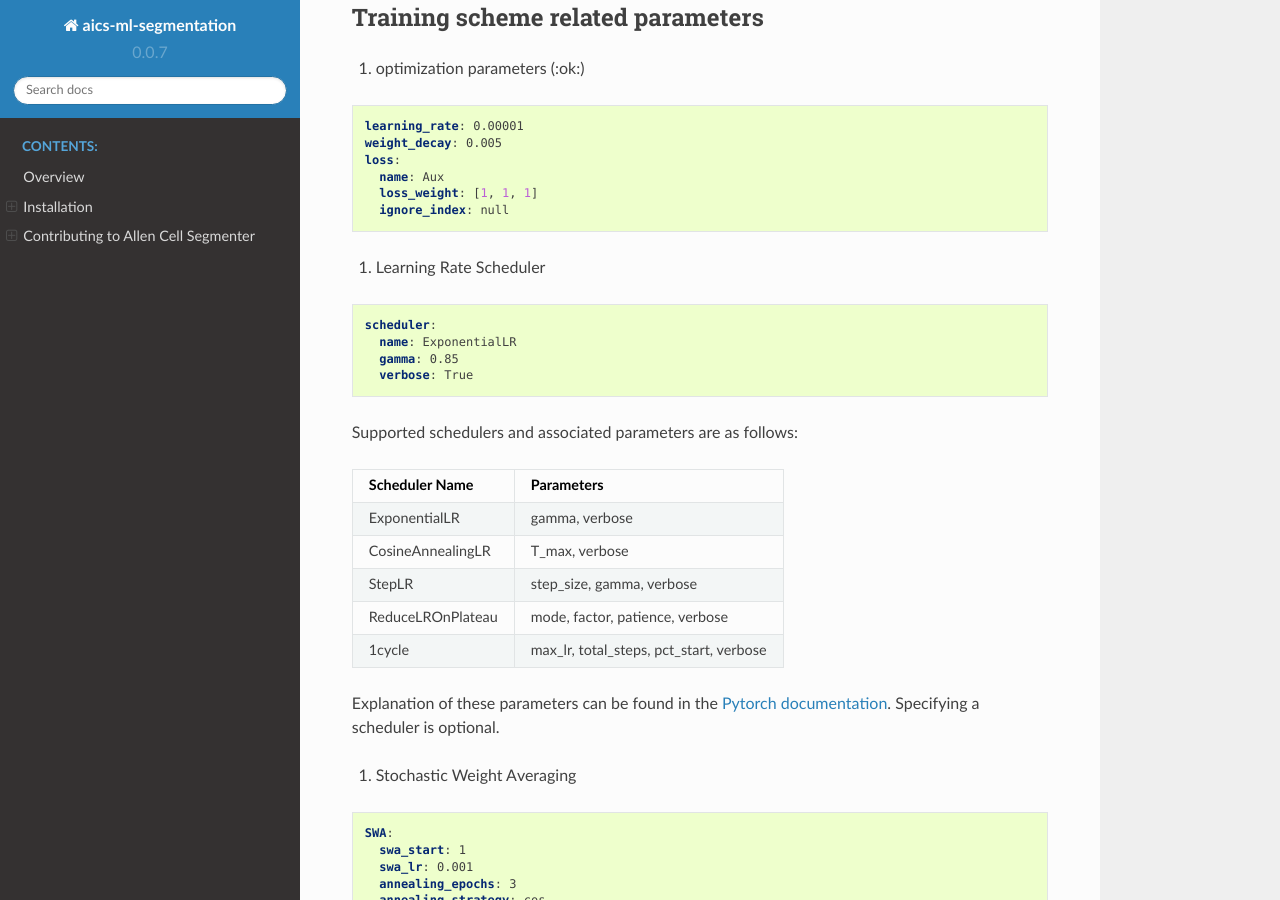
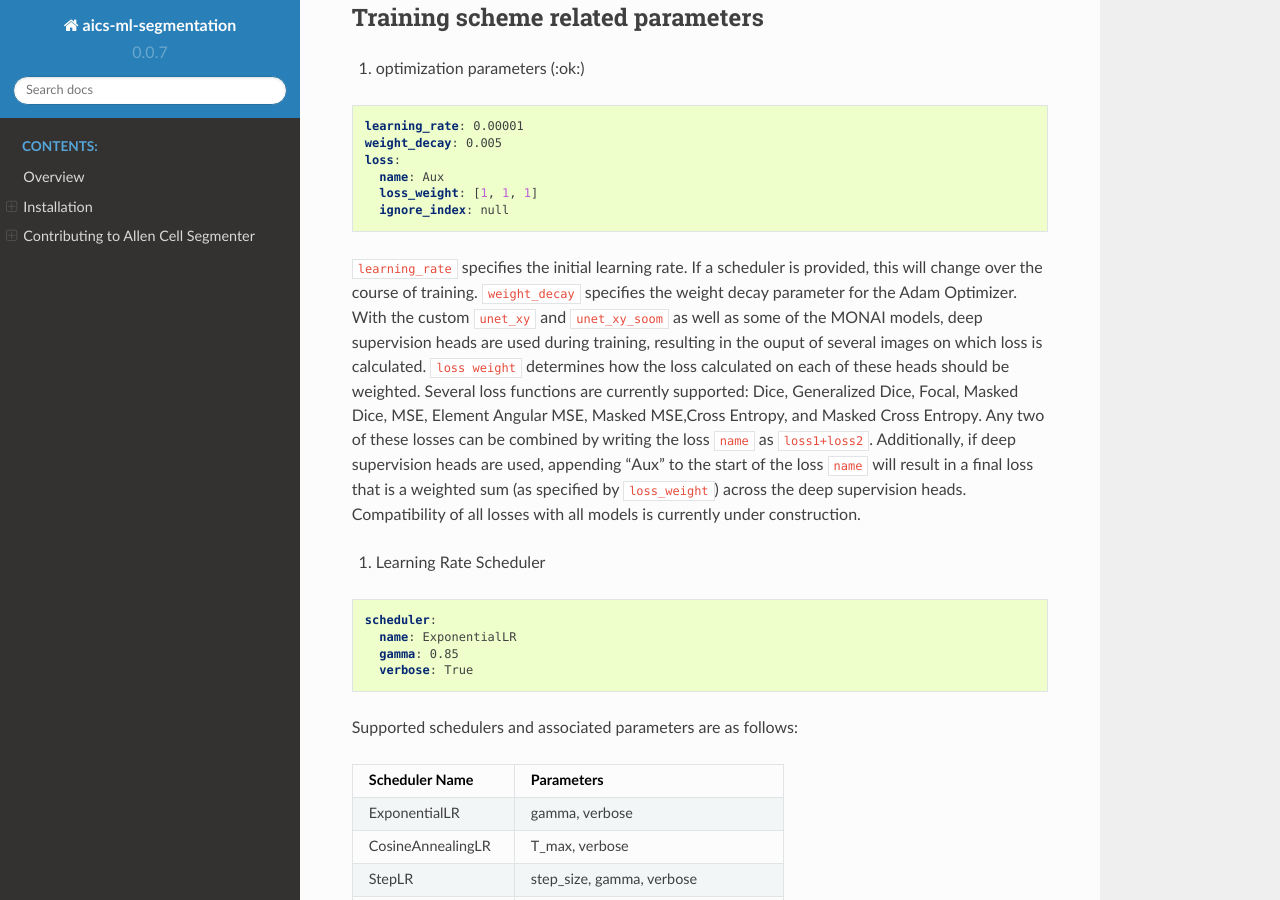
Before and after one commit to AllenCell/aics-ml-segmentation, a Sphinx documentation site: the page built from docs/doc_train_yaml.md, in a window 1280 px wide and 900 px high, scrolled down 3110 px. Built offline with Sphinx 7.4.7 and the Read the Docs theme 2.0.0, drawn with Linux system fonts in a browser that asks for light colours; pages that are not in the unit, such as notebooks, are missing from menus; the version number is read from the project's files by our own code; some of the changed text lies outside the part shown.

Commit message:
Add train config examples, update documentation

````diff
--- a/docs/doc_train_yaml.md
+++ b/docs/doc_train_yaml.md
@@ -12,8 +12,8 @@
 ********************************************************************
 Here is a list of example yaml configuration files:
 - [basic](../configs/train_config.yaml)
-- [unet_xy_zoom_0pad using tensorboard]()
-- [TBA]()
+- [unet_xy_zoom_0pad using tensorboard + learning rate scheduler](../configs/unet_xy_zoom_0pad.yaml)
+- [MONAI model](../configs/monai_train_config.yaml)
 - [TBA]()
 - [TBA]()
 - [TBA]()
@@ -104,6 +104,8 @@
   loss_weight: [1, 1, 1]
   ignore_index: null
 ```
+`learning_rate` specifies the initial learning rate. If a scheduler is provided, this will change over the course of training. `weight_decay` specifies the weight decay parameter for the Adam Optimizer. With the custom `unet_xy` and `unet_xy_soom` as well as some of the MONAI models, deep supervision heads are used during training, resulting in the ouput of several images on which loss is calculated. `loss weight` determines how the loss calculated on each of these heads should be weighted. Several loss functions are currently supported: Dice, Generalized Dice, Focal, Masked Dice, MSE,  Element Angular MSE, Masked MSE,Cross Entropy, and Masked Cross Entropy. Any two of these losses can be combined by writing the loss `name` as `loss1+loss2`. Additionally, if deep supervision heads are used, appending "Aux" to the start of the loss `name` will result in a final loss that is a weighted sum (as specified by `loss_weight`) across the deep supervision heads. Compatibility of all losses with all models is currently under construction.
+
 
 2. Learning Rate Scheduler
 ```yaml
@@ -182,14 +184,14 @@
 ```yaml
 loader:
   name: default
-  datafolder: '/home/data/train/'
+  datafolder: ['/home/data/train/']
   batch_size: 8
   PatchPerBuffer: 200
   epoch_shuffle: 5
   NumWorkers: 1
   Transforms: ['RR']
 ```
-`datafolder` (:warning:) and `PatchPerBuffer` (:pushpin:) need to be specified for each problem. `datafolder` is the directory of training data. `PatchPerBuffer` is the number of sample patches randomly drawn in each epoch, which can be set as *number of patches to draw from each data* **x** *number of training data*. `name`, `epoch_shuffle` and `NumWorkers` (:ok:) are fixed by default. `batch_size` is related to GPU memory and patch size (see values presented with patch size).
+`datafolder` (:warning:) and `PatchPerBuffer` (:pushpin:) need to be specified for each problem. `datafolder` is the directory of training data. Multiple directories can be combined by specifying a list of paths. `PatchPerBuffer` is the number of sample patches randomly drawn in each epoch, which can be set as *number of patches to draw from each data* **x** *number of training data*. `name`, `epoch_shuffle` and `NumWorkers` (:ok:) are fixed by default. `batch_size` is related to GPU memory and patch size (see values presented with patch size).
 `Transforms` is a list of random transformations to apply to the training data.
 
 |    Transform Name    |          Description                       |
````
Also changed, not shown: docs/doc_pred_yaml.md (+1 -1 lines), 2 other files.
